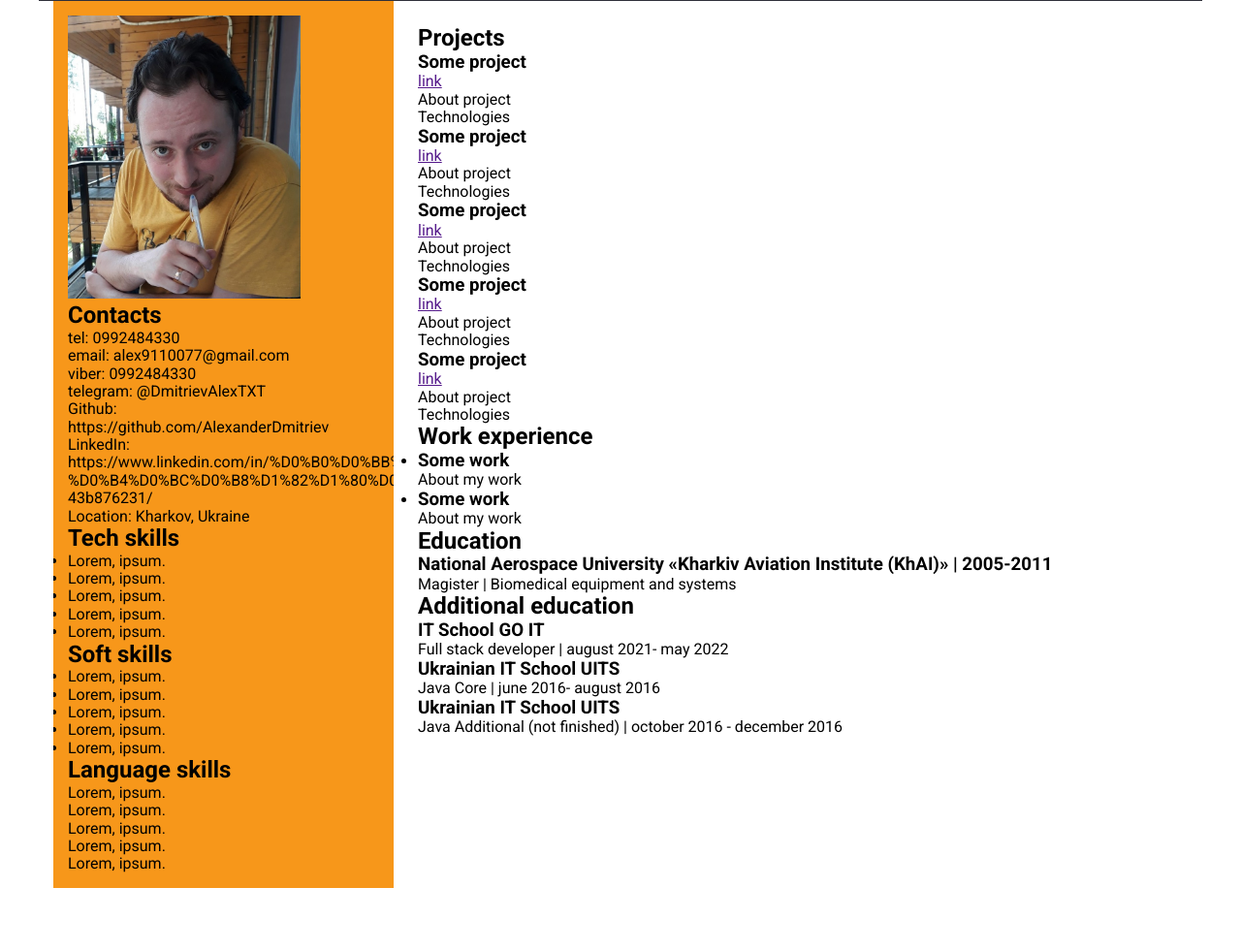
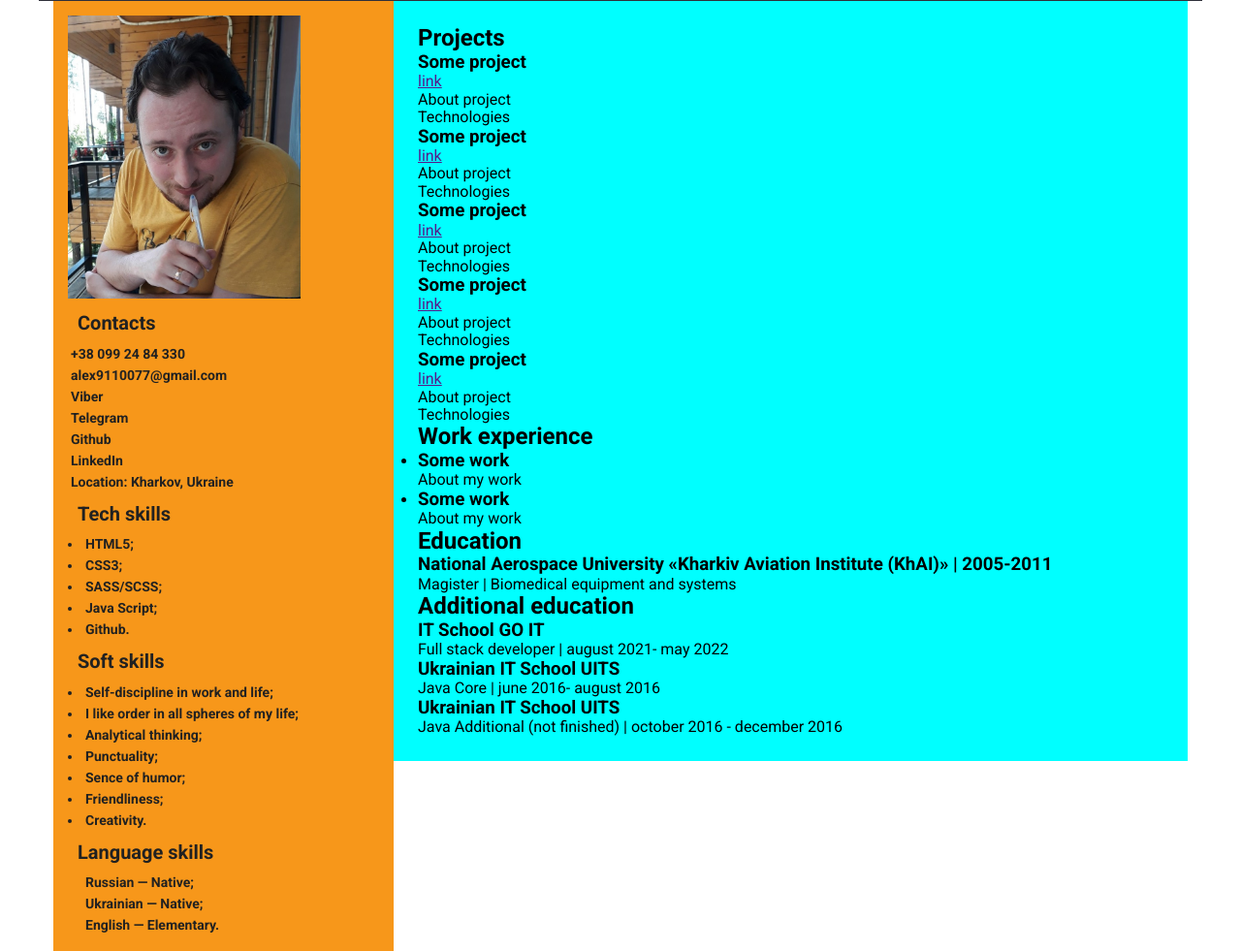
Before and after one commit to AlexanderDmitriev/MyResume, a plain HTML site: page index.html in a window 1280 px wide. Shown: the part 199-1180 px from the top of the page at 97% size. Before the commit the page ends 1115 px from the top, so only its background shows below. Drawn offline with nearby package versions, Linux system fonts and the light colour scheme; files that its build step writes are made by us from their sources.

Commit message:
Sidebar-done

```diff
--- a/css/styles.css
+++ /dev/null
@@ -1,14 +0,0 @@
-aside {
-  width: 30%;
-  height: 100%;
-  background-color: var(--second-color);
-  overflow: auto;
-  float: left;
-  padding: 15px;
-}
-
-.content {
-  width: 70%;
-  float: right;
-  padding: 25px;
-}
--- a/index.html
+++ b/index.html
@@ -43,41 +43,41 @@
     <section class="container">
             <aside class="sidebar">
                 <img src="./images/IMG2.jpg" alt="oops" width="240">
-                <h2>Contacts</h2>
+                <h2 class="sidebar-title">Contacts</h2>
                 <ul class="list">
-                    <li>tel: 0992484330</li>
-                    <li>email: alex9110077@gmail.com</li>
-                    <li>viber: 0992484330</li>
-                    <li>telegram: @DmitrievAlexTXT</li>
-                    <li>Github: https://github.com/AlexanderDmitriev</li>
-                    <li>LinkedIn:
-                        https://www.linkedin.com/in/%D0%B0%D0%BB%D0%B5%D0%BA%D1%81%D0%B0%D0%BD%D0%B4%D1%80-%D0%B4%D0%BC%D0%B8%D1%82%D1%80%D0%B8%D0%B5%D0%B2-43b876231/
-                    </li>
-                    <li>Location: Kharkov, Ukraine</li>
+                    <li class="sidebar-content"><a href="tel:+380992484330" class="link">+38 099 24 84 330</a></li>
+                    <li class="sidebar-content"><a href="mailto:alex9110077@gmail.com" class="link">alex9110077@gmail.com</a> </li>
+                    <li class="sidebar-content"><a href="viber://chat?number=0992484330" class="link">Viber</a></li>
+                    <li class="sidebar-content"><a href="tg://resolve?domain=@DmitrievAlexTXT" class="link">Telegram</a></li>
+                    <li class="sidebar-content"><a href="https://github.com/AlexanderDmitriev" target="_blank"
+                  rel="noopener noreferrer" class="link">Github</a></li>
+                    <li class="sidebar-content"> <a href="https://www.linkedin.com/in/%D0%B0%D0%BB%D0%B5%D0%BA%D1%81%D0%B0%D0%BD%D0%B4%D1%80-%D0%B4%D0%BC%D0%B8%D1%82%D1%80%D0%B8%D0%B5%D0%B2-43b876231/"  target="_blank"
+                  rel="noopener noreferrer" class="link">LinkedIn</a>  </li>
+                    <li class="sidebar-content">Location: Kharkov, Ukraine</li>
                 </ul>
-                <h2>Tech skills</h2>
-                <ul>
-                    <li>Lorem, ipsum.</li>
-                    <li>Lorem, ipsum.</li>
-                    <li>Lorem, ipsum.</li>
-                    <li>Lorem, ipsum.</li>
-                    <li>Lorem, ipsum.</li>
+                <h2 class="sidebar-title">Tech skills</h2>
+                <ul class="sidebar-list">
+                    <li class="sidebar-content">HTML5;</li>
+                    <li class="sidebar-content">CSS3;</li>
+                    <li class="sidebar-content">SASS/SCSS;</li>
+                    <li class="sidebar-content">Java Script;</li>
+                    <li class="sidebar-content">Github.</li>
                 </ul>
-                <h2>Soft skills</h2>
-                <ul>
-                    <li>Lorem, ipsum.</li>
-                    <li>Lorem, ipsum.</li>
-                    <li>Lorem, ipsum.</li>
-                    <li>Lorem, ipsum.</li>
-                    <li>Lorem, ipsum.</li>
+                <h2 class="sidebar-title">Soft skills</h2>
+                <ul class="sidebar-list">
+                    <li class="sidebar-content">Self-discipline in work and life;</li>
+                    <li class="sidebar-content">I like order in all spheres of my life;</li>
+                    <li class="sidebar-content">Analytical thinking;</li>
+                    <li class="sidebar-content">Punctuality;</li>
+                    <li class="sidebar-content">Sence of humor;</li>
+                    <li class="sidebar-content">Friendliness;</li>
+                    <li class="sidebar-content">Creativity.</li>
                 </ul>
-                <h2>Language skills</h2>
-                <ul class="list">
-                    <li>Lorem, ipsum.</li>
-                    <li>Lorem, ipsum.</li>
-                    <li>Lorem, ipsum.</li>
-                    <li>Lorem, ipsum.</li>
-                    <li>Lorem, ipsum.</li>
+                <h2 class="sidebar-title">Language skills</h2>
+                <ul class="list sidebar-list">
+                    <li class="sidebar-content">Russian — Native; </li>
+                    <li class="sidebar-content">Ukrainian — Native;</li>
+                    <li class="sidebar-content">English — Elementary.</li>
                 </ul>
             </aside>
             <section class="content">
--- a/sass/_common.scss
+++ b/sass/_common.scss
@@ -26,14 +26,14 @@ ul {
 
 .link {
   text-decoration: none;
-
+  @include text-decoration(700, 14px, 1.14, var(--dark-text-color));
   transition-property: color, fill;
   transition-duration: var(--timing);
   transition-timing-function: var(--cubik);
   &:hover,
   &:focus {
-    color: var(--second-color);
-    fill: var(--second-color);
+    color: var(--primary-text-color);
+    fill: var(--primary-text-color);
   }
 }
 
--- /dev/null
+++ b/sass/_mainContent.scss
@@ -0,0 +1,6 @@
+.content {
+  width: 70%;
+  float: right;
+  padding: 25px;
+  background-color: aqua;
+}
--- /dev/null
+++ b/sass/_sidebar.scss
@@ -0,0 +1,22 @@
+aside {
+  width: 30%;
+  height: 100%;
+  background-color: var(--second-color);
+  overflow: auto;
+  float: left;
+  padding: 15px;
+}
+
+.sidebar-title {
+  padding: 10px;
+  @include text-decoration(700, 20px, 1.14, var(--dark-text-color));
+}
+
+.sidebar-content {
+  padding: 3px;
+  @include text-decoration(700, 14px, 1.14, var(--dark-text-color));
+}
+
+.sidebar-list {
+  padding: 0 15px;
+}
--- a/sass/_variables.scss
+++ b/sass/_variables.scss
@@ -1,6 +1,6 @@
 :root {
   --primary-text-color: #757575;
-  --secondary-text-color: #212121;
+  --dark-text-color: #212121;
   --outside-background-color: #2f303a;
   --light-text-color: #ffffff;
   --second-color: #f7971a;
--- a/sass/main.scss
+++ b/sass/main.scss
@@ -1,3 +1,5 @@
 @import "./variables";
 @import "./common";
 @import "./header";
+@import "./sidebar";
+@import "./mainContent";
```
Also changed, not shown: css/main.css, css/main.min.css, 2 other files.
